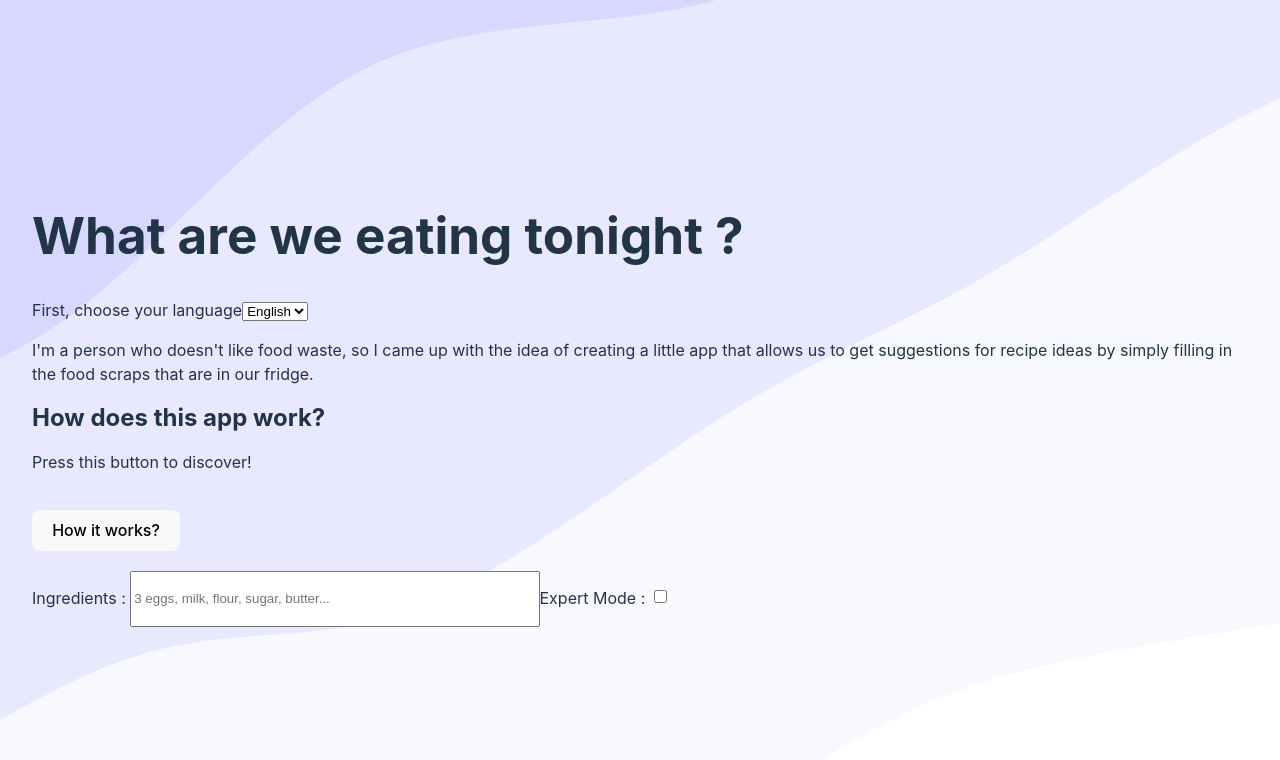
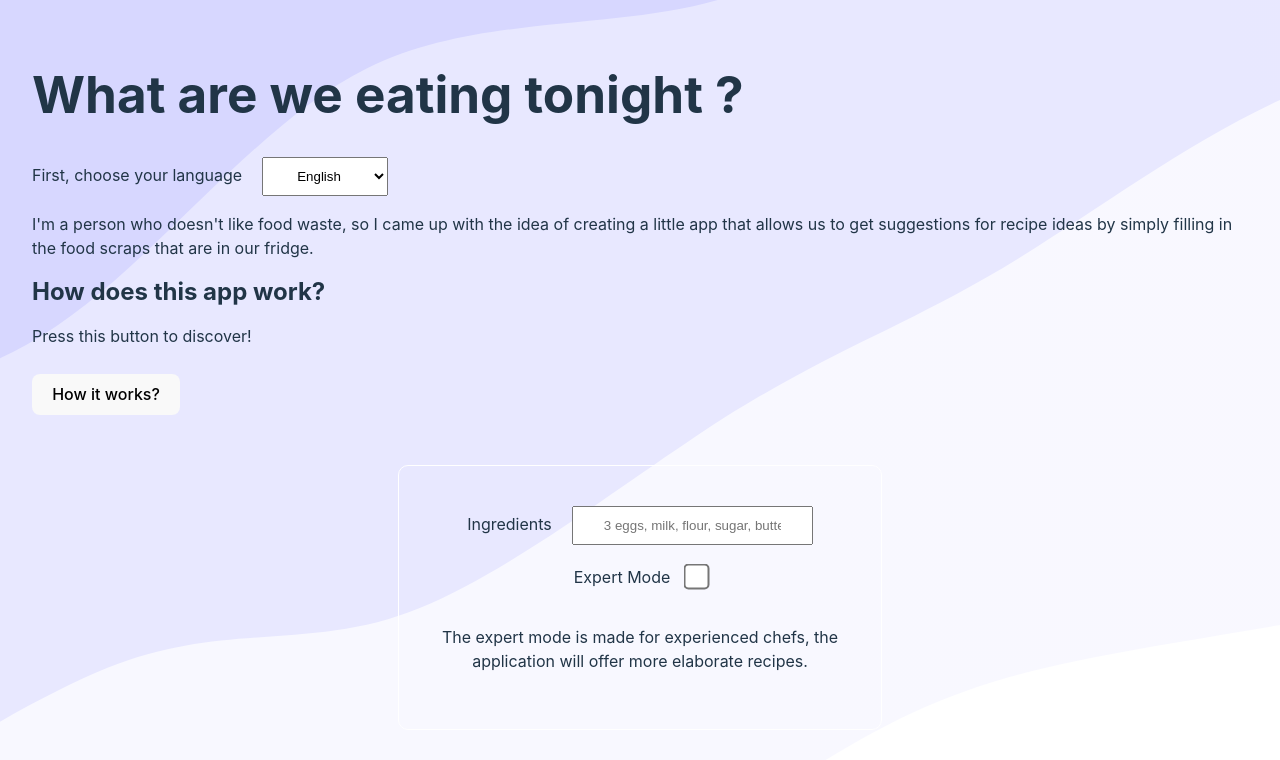
Before and after one commit to RyukShi/What-Are-We-Eating-Tonight, a React (Vite) app: page / in a window 1280 px wide. Shown: the top 760 px of the page. Built offline with nearby package versions, Linux system fonts and the light colour scheme.

Commit message:
View improvement (HTML & CSS)

```diff
--- a/src/App.css
+++ b/src/App.css
@@ -4,12 +4,26 @@
   padding: 2rem;
 }
 
-.container {
+.cook-form {
   display: flex;
-  flex-wrap: wrap;
+  flex-direction: column;
+  row-gap: 20px;
+  align-items: center;
   justify-content: center;
-  margin-top: 50px;
-  gap: 20px 20px;
+  padding: 40px;
+  border: 1.5px solid white;
+  border-radius: 10px;
+  width: 33%;
+  margin-top: 40px;
+  margin-bottom: 40px;
+}
+
+.custom-grid {
+  display: grid;
+  grid-template-columns: repeat(3, 1fr);
+  gap: 60px;
+  margin-top: 40px;
+  margin-bottom: 40px;
 }
 
 .recipe-card {
@@ -17,6 +31,7 @@
   background-color: #251a5e;
   cursor: pointer;
   border-radius: 10px;
+  text-align: center;
 }
 
 .recipe-card:hover {
@@ -300,7 +315,6 @@
 }
 
 .yt-card {
-  width: 20%;
   border-radius: 10px;
   cursor: pointer;
   background-color: #251a5e;
--- a/src/App.tsx
+++ b/src/App.tsx
@@ -102,21 +102,32 @@ function App() {
     <div className="App">
       <Introduction />
 
-      <form onSubmit={(e: FormEvent<HTMLFormElement>) => {
+      <div style={{ display: 'flex', justifyContent: 'center' }}>
+        <form className="cook-form" onSubmit={(e: FormEvent<HTMLFormElement>) => {
           e.preventDefault()
           fetchOpenAI(recipeSuggestions(ingredients, expertMode, language))
         }}>
-        <label htmlFor="ingredients">Ingredients : </label>
+          <label>Ingredients
             <input
               onChange={(e) => setIngredients(e.target.value)}
-          type="text" id="ingredients"
+              type="text"
               value={ingredients}
               placeholder="3 eggs, milk, flour, sugar, butter..." />
-        <label htmlFor="expert-mode">Expert Mode : </label>
+          </label>
+
+          <label>Expert Mode
             <input
-          type="checkbox" id="expert-mode"
+              type="checkbox"
               checked={expertMode}
               onChange={(e) => setExpertMode(e.target.checked)} />
+          </label>
+
+          <p style={{ textAlign: 'center' }}>
+            {(language === 'en') ?
+              "The expert mode is made for experienced chefs, the application will offer more elaborate recipes." :
+              "Le mode expert est destiné aux cuisiniers expérimentés. L'application propose des recettes plus élaborées."}
+          </p>
+
           <button
             disabled={loading}
             style={{ display: (ingredients) ? "block" : "none" }}
@@ -124,13 +135,14 @@ function App() {
             {(language === 'en') ? "Cook leftovers!" : "Cuisiner les restes!"}
           </button>
         </form>
+      </div>
 
       {errors.openAI && (<h3>An error occurred while fetching data. Please try
         again later or contact support if the problem persists.</h3>)}
 
       {(recipes.length > 0 && !loading) && (
         <div>
-          <p>
+          <p style={{ textAlign: 'center', fontSize: 20 }}>
             {
               (language === 'en') ?
                 `Here are some recipe suggestions, click on any of them to get
@@ -139,7 +151,7 @@ function App() {
               d'entre elles pour obtenir des instructions détaillées.`
             }
           </p>
-          <div className="container">
+          <div className="custom-grid">
             {showRecipes}
           </div>
         </div>
@@ -149,13 +161,13 @@ function App() {
 
       {(instructions && !loading) && (
         <div>
-          <h3>
+          <h2>
             {
               (language === 'en') ?
                 "Detailed recipe instructions" :
                 "Les instructions détaillées de la recette"
             }
-          </h3>
+          </h2>
           {generateHTML(instructions)}
         </div>
       )}
@@ -165,9 +177,9 @@ function App() {
 
       {(videos.length > 0 && !loading) && (
         <div>
-          <h3>
+          <h2>
             {(language === 'en') ? "YouTube videos" : "Les vidéos YouTube"}
-          </h3>
+          </h2>
           <p>
             {
               (language === 'en') ?
@@ -178,7 +190,7 @@ function App() {
               vidéo.`
             }
           </p>
-          <div className="container">
+          <div className="custom-grid">
             {showVideos}
           </div>
         </div>
--- a/src/index.css
+++ b/src/index.css
@@ -48,8 +48,8 @@ button {
   background-color: #1a1a1a;
   cursor: pointer;
   transition: border-color 0.25s;
-  margin-top: 20px;
-  margin-bottom: 20px;
+  margin-top: 10px;
+  margin-bottom: 10px;
 }
 button:hover {
   border-color: #646cff;
@@ -59,9 +59,14 @@ button:focus-visible {
   outline: 4px auto -webkit-focus-ring-color;
 }
 
-#ingredients {
-  width: 33%;
-  height: 50px;
+input[type="text"], select {
+  padding: 10px 30px;
+  margin-left: 20px;
+}
+
+input[type="checkbox"] {
+  transform: scale(2);
+  margin-left: 20px;
 }
 
 @media (prefers-color-scheme: light) {
```
Lines whose indentation alone changed are shown as unchanged.
